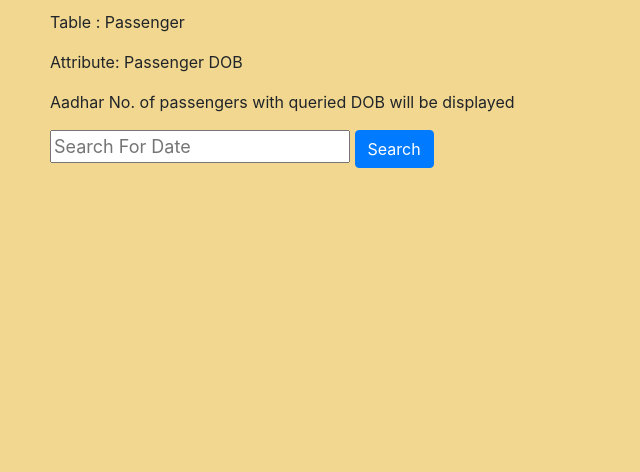
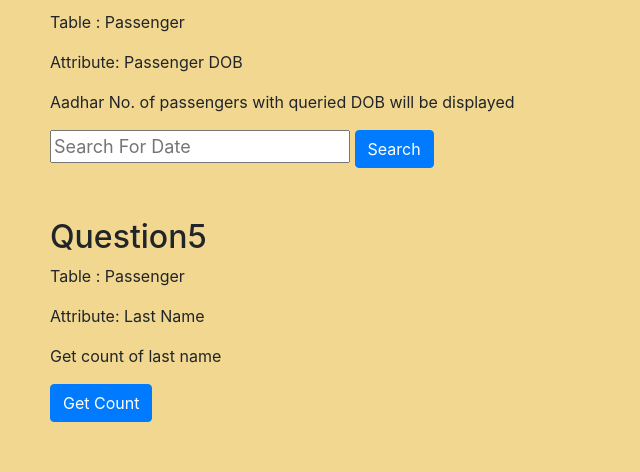
Before and after one commit to divyanshu0x16/database-assignment8, a Flask app: page /assignment8 in a window 1280 px wide. Shown: the part 898-1370 px from the top of the page, without its empty margins (0-640 px from the left). Before the commit the page ends 1066 px from the top, so only its background shows below. Run offline with Flask 2, Linux system fonts and the light colour scheme; some libraries are stand-ins or nearby versions.

Commit message:
done till q5

```diff
--- a/app.py
+++ b/app.py
@@ -423,5 +423,17 @@ def assignment8q4():
 
         return render_template('assignment8.html', data4=output)
 
+@app.route('/assignment8/question5', methods=['GET', 'POST'])
+def assignment8q5():
+    if request.method == 'POST':
+        cur = mysql.connection.cursor()
+
+        #SQL Query Here
+        cur.execute('select count(last_name) from passenger')
+        mysql.connection.commit()
+
+        output = cur.fetchall()
+        return render_template('assignment8.html', data5=output)
+
 if __name__=="__main__":
     app.run(debug=True)
--- a/templates/assignment8.html
+++ b/templates/assignment8.html
@@ -111,6 +111,21 @@
         {% endfor %}
     </div>
 
+    <div style=" margin: 50px">
+      <h2>Question5</h2>
+      <p>Table : Passenger</p>
+      <p>Attribute: Last Name</p>
+      <p>Get count of last name</p>
+      <form class="example" method="POST" action="/assignment8/question5">
+        <input class="btn btn-primary" type="submit" value="Get Count">
+      </form>
+        {% for item in data5 %}
+            <tr>
+                <td> {{item[0]}} </td>
+                </br>
+            </tr>
+        {% endfor %}
+    </div>
 
   </body>
 </html>
```
